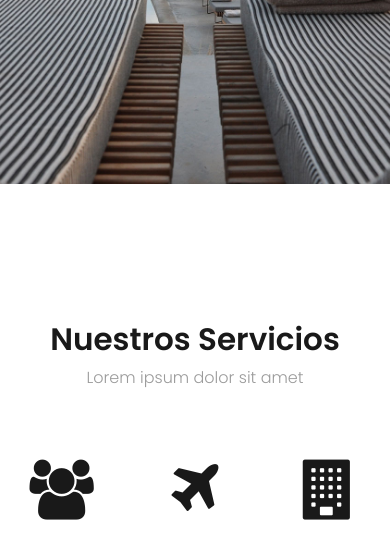
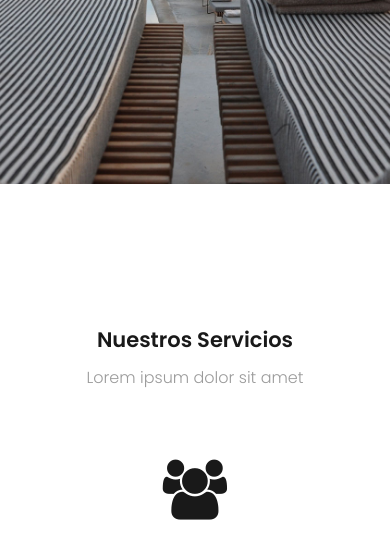
Before and after one commit to mariaabonilla11/Crehana-Sass, a plain HTML site: page index.html in a window 390 px wide. Shown: the part 548-1085 px from the top of the page. Drawn offline with Linux system fonts and the light colour scheme.

Commit message:
Terminado media queries

```diff
--- a/sass/main.sass
+++ b/sass/main.sass
@@ -47,6 +47,8 @@
         line-height: 3.1rem
         margin-bottom: 1rem
 
+        @include mobile
+            font-size: 2.1rem
     p
         font-size: 1.6rem
         color: $color-text-light
--- a/sass/partials/content.sass
+++ b/sass/partials/content.sass
@@ -55,6 +55,12 @@
                 width: 24%
                 text-align: center
 
+                @include mobile
+                    width: 100%
+                    margin-bottom: 6rem
+                    &:last-child
+                        margin-bottom: 0
+
                 .icon-container
                     margin-bottom: 2rem
                     i
@@ -84,6 +90,13 @@
             .image
                 width: 33.33%
                 position: relative
+
+                @include tablet
+                    width: 50%
+
+                @include mobile
+                    width: 100%
+
 
                 .overlay
                     opacity: 0
@@ -147,6 +160,10 @@
                 box-shadow: 1px 3px 3px rgba($color-primary,0.08)
                 transition: all 0.3s ease
 
+                @include tablet
+                    width: 100%
+                    margin-bottom: 3rem
+
                 &:hover
                     box-shadow: 2px 4px 15px 5px rgba($color-primary, 0.08)
 
@@ -181,7 +198,7 @@
                             color: $color-text-light
                             font-size: 1.2rem
 
-    //COntacto
+    //Contacto
     .contacto
         padding-bottom: 0
 
@@ -200,6 +217,10 @@
                 padding: 7rem
                 background: $color-white
 
+                @include mobile
+                    padding-left: 2rem
+                    padding-right: 2rem
+
                 .contact-info-container-inner-row
                     display: flex
                     flex-wrap: wrap
@@ -212,6 +233,9 @@
                         width: 50%
                         padding-left: 3rem
 
+                        @include mobile
+                            padding-left: 2rem
+
                         h4
                             text-transform: uppercase
                             font-size: 1.2rem
```
Also changed, not shown: css/main.css, 1 other file.
